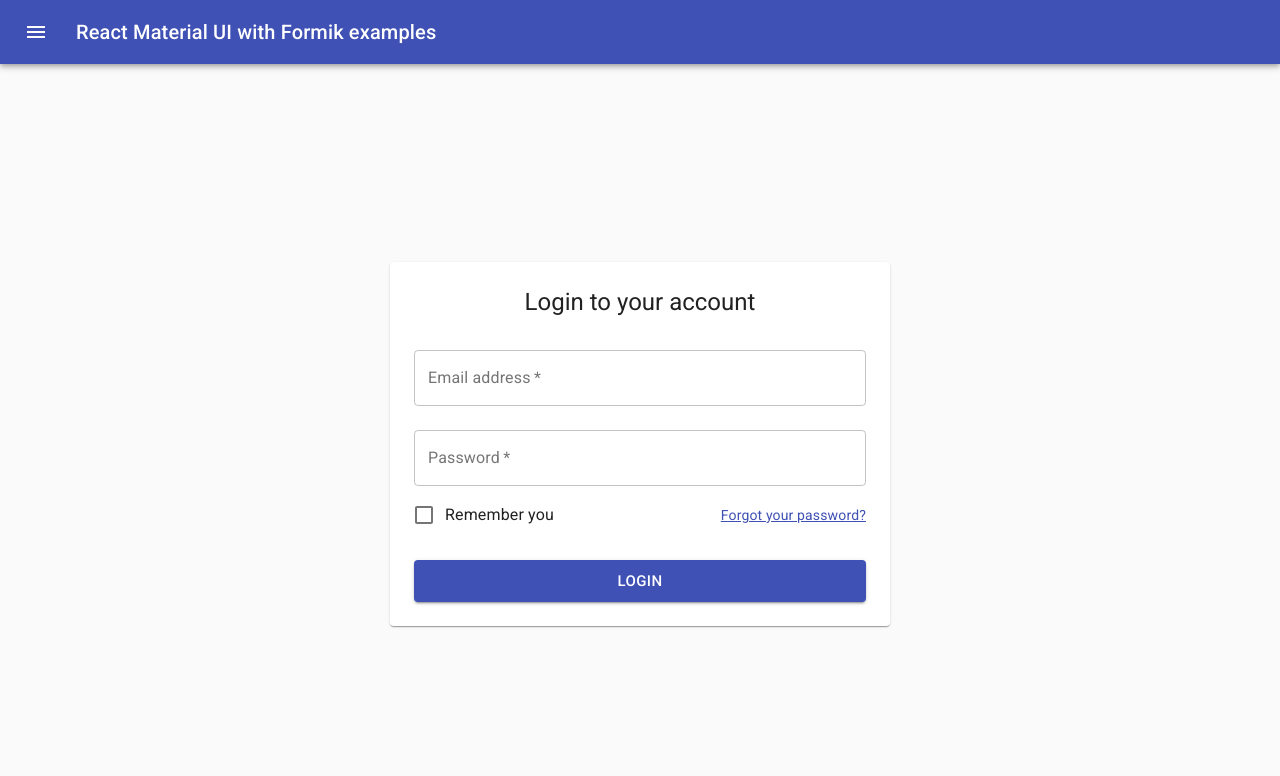
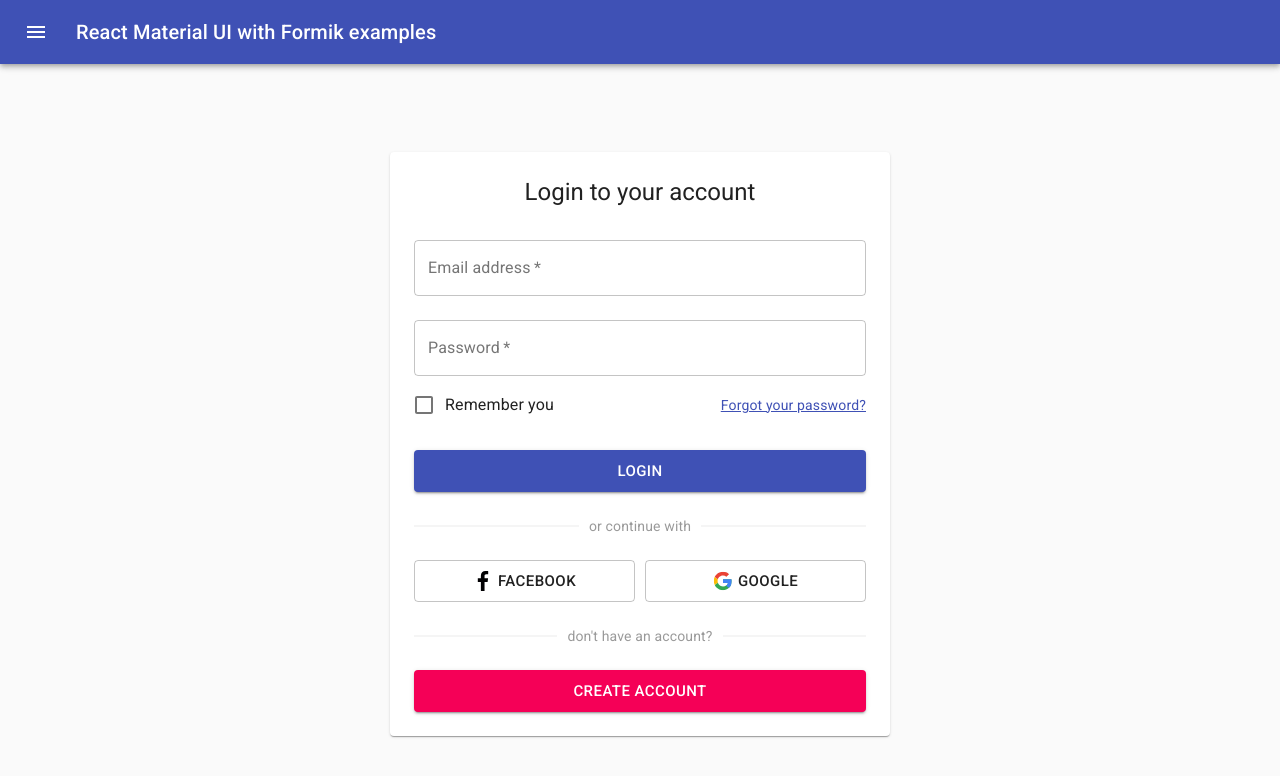
Before and after one commit to mttrchrds/react-mui-formik, a React (Create React App) app: page /login in a window 1280 px wide. Shown: the top 776 px of the page. Built offline with nearby package versions, Linux system fonts and the light colour scheme.

Commit message:
Adds remaining elements to login form.

```diff
--- a/src/components/authentication/Login/Login.css
+++ b/src/components/authentication/Login/Login.css
@@ -10,4 +10,22 @@
 .link-forgot-password a { text-decoration: underline; }
 .link-forgot-password a:hover { text-decoration: none; }
 .link-forgot-password a:active { text-decoration: underline; }
-.link-forgot-password a:visited {}
+.link-forgot-password a:visited { text-decoration: underline; }
+.divider-container {
+  margin-top: 20px;
+  margin-bottom: 20px;
+}
+.icon {
+  margin-right: 5px;
+}
+.icon--facebook {
+  width: 20px;
+}
+.icon--google {
+  width: 20px;
+}
+.form-row-split {
+  grid-template-columns: 1fr 1fr;
+  display: grid;
+  grid-column-gap: 10px;
+}
--- a/src/components/authentication/Login/Login.js
+++ b/src/components/authentication/Login/Login.js
@@ -1,6 +1,6 @@
 import React, { useState } from 'react'
 import PropTypes from 'prop-types'
-import { Link } from 'react-router-dom'
+import { Link, Redirect } from 'react-router-dom'
 
 import { withStyles } from '@material-ui/core/styles'
 import Paper from '@material-ui/core/Paper'
@@ -10,6 +10,7 @@ import FormGroup from '@material-ui/core/FormGroup'
 import FormControlLabel from '@material-ui/core/FormControlLabel'
 import Checkbox from '@material-ui/core/Checkbox'
 import Button from '@material-ui/core/Button'
+import Divider from '../../Divider/Divider'
 
 import './Login.css'
 
@@ -28,12 +29,16 @@ const styles = theme => ({
   linkForgotPassword: {
     color: theme.palette.primary.main,
   },
+  leftIcon: {
+    marginRight: theme.spacing.unit,
+  },
 })
 
 const Login = ({ classes }) => {
   const [fieldEmail, setEmail] = useState('')
   const [fieldPassword, setPassword] = useState('')
   const [fieldSaveLogin, setSaveLogin] = useState(false)
+  const [redirectRegistration, setRedirectRegistration] = useState(false)
 
   const handleChangeEmail = event => {
     setEmail(event.target.value)
@@ -45,6 +50,15 @@ const Login = ({ classes }) => {
 
   const handleChangeSaveLogin = event => {
     setSaveLogin(event.target.checked)
+  }
+
+  const handleClickJoin = e => {
+    e.preventDefault()
+    setRedirectRegistration(true)
+  }
+
+  if (redirectRegistration) {
+    return <Redirect to="/registration" />
   }
 
   return (
@@ -88,8 +102,27 @@ const Login = ({ classes }) => {
                 </Link>
               </span>
             </FormGroup>
-            <Button variant="contained" color="primary" fullWidth size="large">
+            <Button variant="contained" color="primary" fullWidth size="large" type="submit">
               Login
+            </Button>
+            <div className="divider-container">
+              <Divider label="or continue with" />
+            </div>
+            <div className="form-row-split">
+              <Button variant="outlined" size="large" className={classes.margin} fullWidth>
+                <img src={process.env.PUBLIC_URL + 'facebook-logo.svg'} alt="Facebook logo" className="icon icon--facebook" />
+                Facebook
+              </Button>
+              <Button variant="outlined" size="large" className={classes.margin} fullWidth>
+                <img src={process.env.PUBLIC_URL + 'google-logo.svg'} alt="Google logo" className="icon icon--google" />
+                Google
+              </Button>
+            </div>
+            <div className="divider-container">
+              <Divider label="don't have an account?" />
+            </div>
+            <Button variant="contained" color="secondary" fullWidth size="large" type="button" onClick={handleClickJoin}>
+              Create account
             </Button>
           </form>
         </Paper>
```
